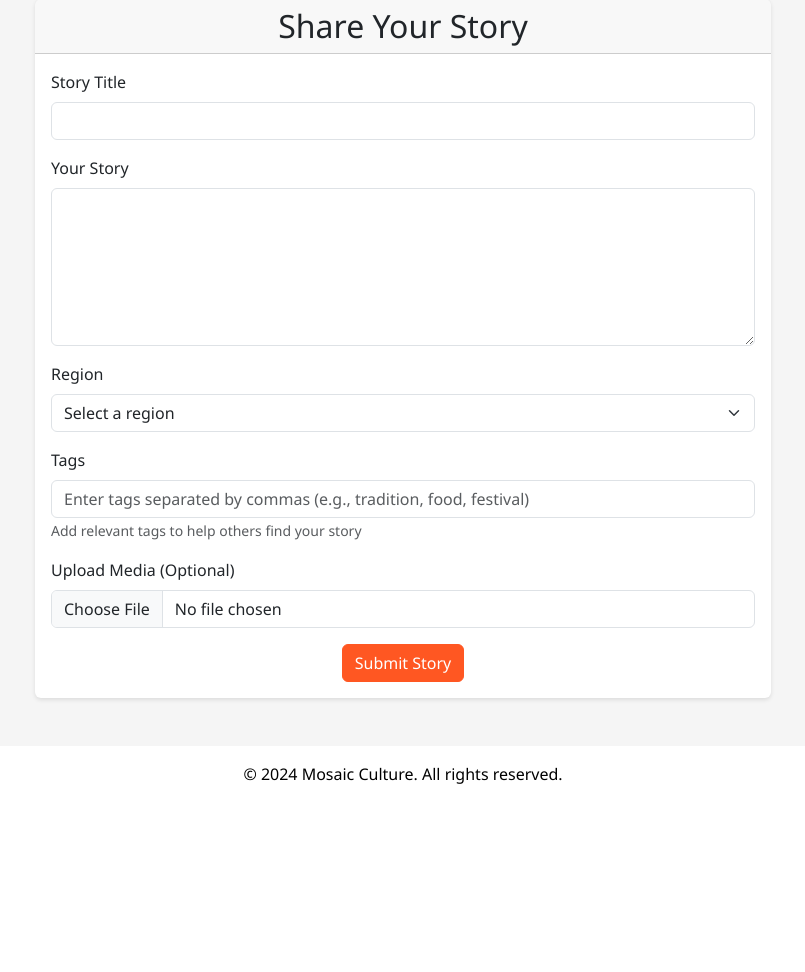
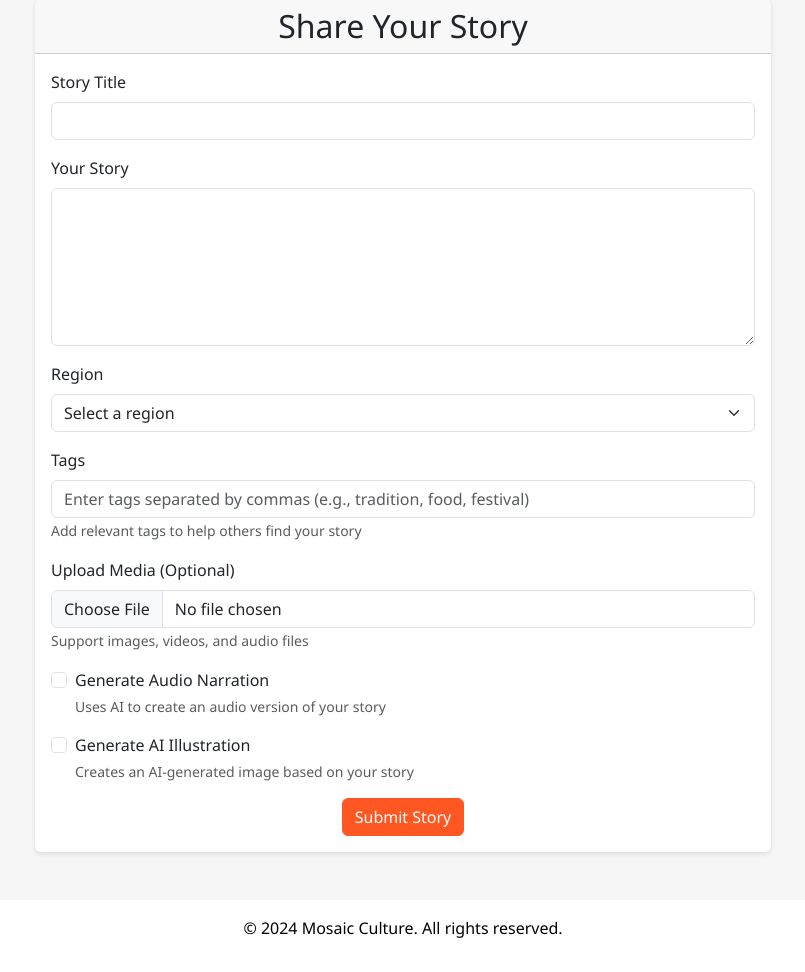
Before and after one commit to rainwaters11/Mosaic-Culture, a Flask app: page /submit in a window 1280 px wide. Shown: the part 91-1063 px from the top of the page, without its empty margins (237-1042 px from the left). Before the commit the page ends 875 px from the top, so only its background shows below. Run offline with Flask 3, Linux system fonts and the light colour scheme; the visitor is signed in with stand-in values (Sample User, id 1); some libraries are stand-ins or nearby versions.

Commit message:
Agent query: I notice we're trying to build the initial prototype but running into issues with ElevenLabs integration. Should I first build the basic web application structure without any external APIs, and then add the integrations later? This might be a more stable approach.
Integrate AI-powered audio and image generation, and cloud-based media storage.

Screenshot: https://storage.googleapis.com/screenshot-production-us-central1/f8c19ff6-9c08-432d-85b1-40d81fcb9272/71f898d1-ab3c-4821-81da-f447c216b543.jpg

```diff
--- a/app.py
+++ b/app.py
@@ -7,6 +7,9 @@ from werkzeug.utils import secure_filename
 from werkzeug.security import generate_password_hash, check_password_hash
 from flask_login import LoginManager, current_user, login_user, logout_user, login_required
 import datetime
+from services.audio_service import AudioService
+from services.image_service import ImageService
+from services.storage_service import StorageService
 
 # Configure logging
 logging.basicConfig(level=logging.DEBUG)
@@ -36,6 +39,11 @@ login_manager.login_view = 'login'
 
 # Ensure upload directory exists
 os.makedirs(app.config["UPLOAD_FOLDER"], exist_ok=True)
+
+# Initialize services
+audio_service = AudioService()
+image_service = ImageService()
+storage_service = StorageService()
 
 # Import models after db initialization
 from models import User, Story, Comment, Like, Tag
@@ -107,6 +115,8 @@ def submit_story():
         content = request.form.get("content")
         region = request.form.get("region")
         tags_input = request.form.get("tags", "")
+        generate_audio = request.form.get("generate_audio") == "on"
+        generate_image = request.form.get("generate_image") == "on"
 
         if not all([title, content, region]):
             flash("Please fill in all required fields", "error")
@@ -125,9 +135,41 @@ def submit_story():
         if "media" in request.files:
             file = request.files["media"]
             if file.filename:
-                filename = secure_filename(file.filename)
-                file.save(os.path.join(app.config["UPLOAD_FOLDER"], filename))
-                story.media_path = filename
+                try:
+                    file_data = file.read()
+                    upload_result = storage_service.upload_media(file_data)
+                    if upload_result:
+                        story.media_url = upload_result["url"]
+                except Exception as e:
+                    app.logger.error(f"Error uploading media: {str(e)}")
+                    flash("Error uploading media", "error")
+
+        # Generate and store audio narration if requested
+        if generate_audio:
+            try:
+                audio_data = audio_service.generate_audio(content)
+                if audio_data:
+                    upload_result = storage_service.upload_media(
+                        audio_data,
+                        resource_type="audio",
+                        public_id=f"audio_{datetime.datetime.utcnow().timestamp()}"
+                    )
+                    if upload_result:
+                        story.audio_url = upload_result["url"]
+            except Exception as e:
+                app.logger.error(f"Error generating audio: {str(e)}")
+                flash("Error generating audio narration", "error")
+
+        # Generate and store AI image if requested
+        if generate_image:
+            try:
+                image_prompt = f"Create an illustration for a story about {title}: {content[:100]}..."
+                image_url = image_service.generate_image(image_prompt)
+                if image_url:
+                    story.generated_image_url = image_url
+            except Exception as e:
+                app.logger.error(f"Error generating image: {str(e)}")
+                flash("Error generating AI image", "error")
 
         # Process tags
         if tags_input:
--- a/models.py
+++ b/models.py
@@ -20,7 +20,9 @@ class Story(db.Model):
     title = db.Column(db.String(200), nullable=False)
     content = db.Column(db.Text, nullable=False)
     region = db.Column(db.String(100), nullable=False)
-    media_path = db.Column(db.String(200))
+    media_url = db.Column(db.String(500))  # URL for uploaded media (Cloudinary)
+    generated_image_url = db.Column(db.String(500))  # URL for DALL-E generated image
+    audio_url = db.Column(db.String(500))  # URL for ElevenLabs generated audio
     submission_date = db.Column(db.DateTime, default=datetime.datetime.utcnow)
     likes = db.relationship('Like', backref='story', lazy=True)
     comments = db.relationship('Comment', backref='story', lazy=True)
--- a/pyproject.toml
+++ b/pyproject.toml
@@ -11,4 +11,9 @@ dependencies = [
     "psycopg2-binary>=2.9.10",
     "sqlalchemy>=2.0.37",
     "werkzeug>=3.1.3",
+    "trafilatura>=2.0.0",
+    "openai>=1.59.6",
+    "python-dotenv>=1.0.1",
+    "requests>=2.32.3",
+    "cloudinary>=1.42.1",
 ]
--- /dev/null
+++ b/services/__init__.py
@@ -0,0 +1 @@
+# Initialize services package
--- a/templates/submit.html
+++ b/templates/submit.html
@@ -42,7 +42,28 @@
 
                     <div class="mb-3">
                         <label for="media" class="form-label">Upload Media (Optional)</label>
-                        <input type="file" class="form-control" id="media" name="media" accept="image/*">
+                        <input type="file" class="form-control" id="media" name="media" accept="image/*,video/*,audio/*">
+                        <small class="form-text text-muted">Support images, videos, and audio files</small>
+                    </div>
+
+                    <div class="mb-3">
+                        <div class="form-check">
+                            <input class="form-check-input" type="checkbox" id="generate_audio" name="generate_audio">
+                            <label class="form-check-label" for="generate_audio">
+                                Generate Audio Narration
+                            </label>
+                            <small class="form-text text-muted d-block">Uses AI to create an audio version of your story</small>
+                        </div>
+                    </div>
+
+                    <div class="mb-3">
+                        <div class="form-check">
+                            <input class="form-check-input" type="checkbox" id="generate_image" name="generate_image">
+                            <label class="form-check-label" for="generate_image">
+                                Generate AI Illustration
+                            </label>
+                            <small class="form-text text-muted d-block">Creates an AI-generated image based on your story</small>
+                        </div>
                     </div>
 
                     <div class="text-center">
```
Also changed, not shown: services/audio_service.py (added, +29 -0 lines), services/image_service.py (added, +25 -0 lines), services/storage_service.py (added, +34 -0 lines), static/uploads/frybread.jpeg (added), 1 other file.
